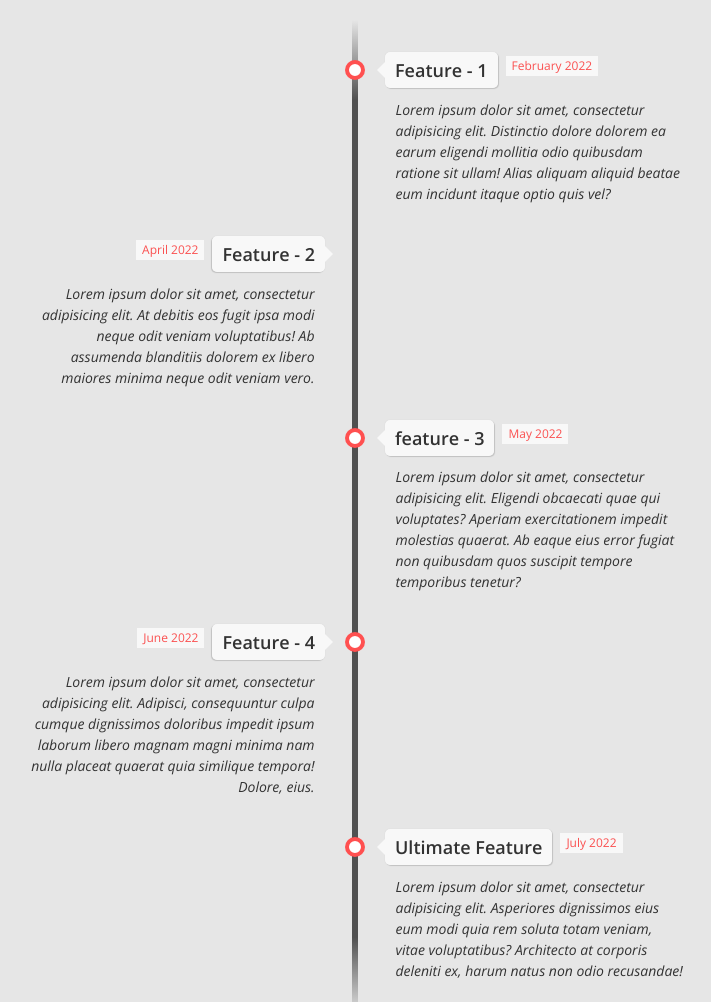
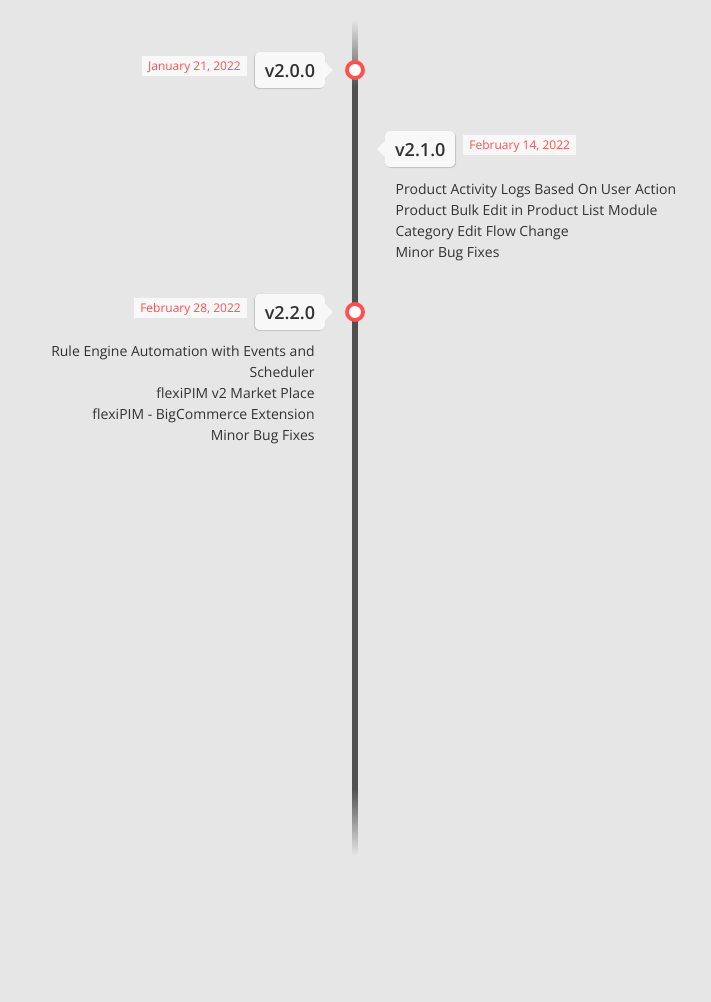
Before and after one commit to gitdckap/flexipim-roadmap, a plain HTML site: page index.html in a window 1280 px wide. Shown: the top 1002 px of the page, without its empty margins (285-996 px from the left). After the commit the page ends 856 px from the top, so only its background shows below. Drawn offline with nearby package versions, Linux system fonts and the light colour scheme.

Commit message:
Styling changes

```diff
--- a/index.html
+++ b/index.html
@@ -22,55 +22,53 @@
 <body>
 <!-- The Timeline -->
 <ul class="timeline">
-    <li id="2022-feb">
-        <div class="direction-r">
+    <li id="v2.0.0">
+        <div class="direction-l">
             <div class="flag-wrapper">
-                <span class="flag">Feature - 1</span>
-                <span class="time-wrapper"><span class="time">February 2022</span></span>
+                <span class="flag">v2.0.0</span>
+                <span class="time-wrapper"><span class="time">January 21, 2022</span></span>
             </div>
-            <div class="desc">Lorem ipsum dolor sit amet, consectetur adipisicing elit. Distinctio dolore dolorem ea earum eligendi mollitia odio quibusdam ratione sit ullam! Alias aliquam aliquid beatae eum incidunt itaque optio quis vel?</div>
+            <div class="desc">
+            </div>
         </div>
     </li>
 
-    <li class="active"  id="2022-apr">
-        <div class="direction-l">
+    <li class="active" id="v2.1.0">
+        <div class="direction-r">
             <div class="flag-wrapper">
-                <span class="flag">Feature - 2</span>
-                <span class="time-wrapper"><span class="time">April 2022</span></span>
+                <span class="flag">v2.1.0</span>
+                <span class="time-wrapper"><span class="time">February 14, 2022</span></span>
             </div>
-            <div class="desc">Lorem ipsum dolor sit amet, consectetur adipisicing elit. At debitis eos fugit ipsa modi neque odit veniam voluptatibus! Ab assumenda blanditiis dolorem ex libero maiores minima neque odit veniam vero.</div>
+            <div class="desc">
+                Product Activity Logs Based On User Action
+                <br/>
+                Product Bulk Edit in Product List Module
+                <br/>
+                Category Edit Flow Change
+                <br/>
+                Minor Bug Fixes
+            </div>
         </div>
     </li>
 
-    <li  id="2022-may">
-        <div class="direction-r">
+    <li  id="v2.2.0">
+        <div class="direction-l">
             <div class="flag-wrapper">
-                <span class="flag">feature - 3</span>
-                <span class="time-wrapper"><span class="time">May 2022</span></span>
+                <span class="flag">v2.2.0</span>
+                <span class="time-wrapper"><span class="time">February 28, 2022</span></span>
             </div>
-            <div class="desc">Lorem ipsum dolor sit amet, consectetur adipisicing elit. Eligendi obcaecati quae qui voluptates? Aperiam exercitationem impedit molestias quaerat. Ab eaque eius error fugiat non quibusdam quos suscipit tempore temporibus tenetur?</div>
+            <div class="desc">
+                Rule Engine Automation with Events and Scheduler
+                <br/>
+                flexiPIM v2 Market Place
+                <br/>
+                flexiPIM - BigCommerce Extension
+                <br/>
+                Minor Bug Fixes
+            </div>
         </div>
     </li>
 
-    <li id="2022-jun">
-        <div class="direction-l">
-            <div class="flag-wrapper">
-                <span class="flag">Feature - 4</span>
-                <span class="time-wrapper"><span class="time">June 2022</span></span>
-            </div>
-            <div class="desc">Lorem ipsum dolor sit amet, consectetur adipisicing elit. Adipisci, consequuntur culpa cumque dignissimos doloribus impedit ipsum laborum libero magnam magni minima nam nulla placeat quaerat quia similique tempora! Dolore, eius.</div>
-        </div>
-    </li>
-
-    <li id="2022-jul">
-        <div class="direction-r">
-            <div class="flag-wrapper">
-                <span class="flag">Ultimate Feature</span>
-                <span class="time-wrapper"><span class="time">July 2022</span></span>
-            </div>
-            <div class="desc">Lorem ipsum dolor sit amet, consectetur adipisicing elit. Asperiores dignissimos eius eum modi quia rem soluta totam veniam, vitae voluptatibus? Architecto at corporis deleniti ex, harum natus non odio recusandae!</div>
-        </div>
-    </li>
 </ul>
 
 <script src="https://code.jquery.com/jquery-3.6.0.min.js"></script>
--- a/styles/roadmap.css
+++ b/styles/roadmap.css
@@ -1,6 +1,8 @@
 .timeline {
     position: relative;
     width: 660px;
+    min-height: 100vh;
+    height: auto;
     margin: 0 auto;
     margin-top: 20px;
     padding: 1em 0;
@@ -164,7 +166,6 @@ li.active .flag:before {
     margin: 1em 0.75em 0 0;
 
     font-size: 0.77777em;
-    font-style: italic;
     line-height: 1.5em;
 }
 
```
